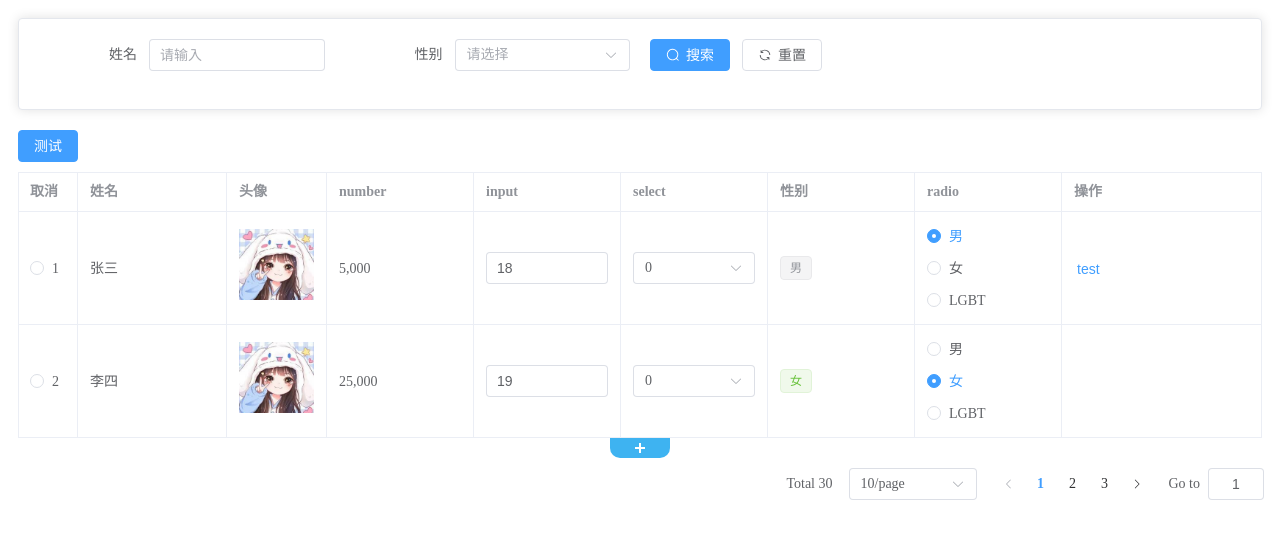
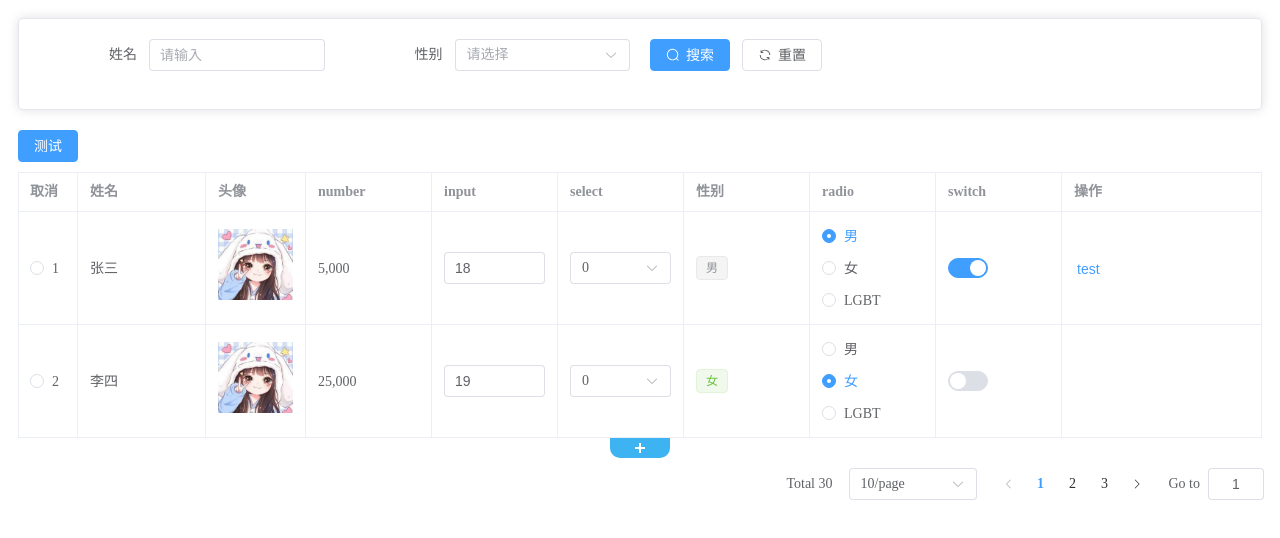
Before and after one commit to xiaochen9506/vex-page, a Vue app: page / in a window 1280 px wide. Shown: the top 538 px of the page. Built offline with nearby package versions, Linux system fonts and the light colour scheme.

Commit message:
feat:表格添加开关

```diff
--- a/packages/v-element/v-element.vue
+++ b/packages/v-element/v-element.vue
@@ -64,6 +64,13 @@
     v-model="value"
     @change="change"
   />
+
+  <el-switch
+    v-if="col.scope === 'switch'" v-model="value" @change="change"
+    v-bind="{
+      ...col
+    }">
+  </el-switch>
 
   <el-radio-group v-if="col.scope === 'radio'" v-model="value" @change="change">
     <el-radio v-for="item in col.options" :label="item.value" :key="item.label">{{ item.label }}</el-radio>
--- a/src/index.vue
+++ b/src/index.vue
@@ -33,6 +33,7 @@ const getList = () => {
             radio: 0,
             select: 0,
             number: 5000,
+            switch:true,
             table: [
               {
                 id: 1,
@@ -41,6 +42,7 @@ const getList = () => {
                 gender: 0,
                 select: 0,
                 number: 5000,
+                switch:true,
               }
             ],
             btn: true
@@ -54,6 +56,7 @@ const getList = () => {
             radio: 1,
             select: 0,
             number: 25000,
+            switch:false,
             table: [
               {
                 id: 2,
@@ -62,6 +65,7 @@ const getList = () => {
                 gender: 1,
                 select: 0,
                 number: 25000,
+                switch:false,
               }
             ],
             btn: false
@@ -103,6 +107,7 @@ const columns = [
   { label: 'select', prop: 'select', scope: 'select', options: select },
   { label: '性别', prop: 'gender', scope: 'tag', options: gender },
   { label: 'radio', prop: 'radio', scope: 'radio', options: gender },
+  { label: 'switch', prop: 'switch', scope: 'switch' },
 
   // { label: '嵌套', prop: 'table', scope: 'table',
   //   options: [
```
Also changed, not shown: 2 other files (tests, documents, lock files or other folders).
